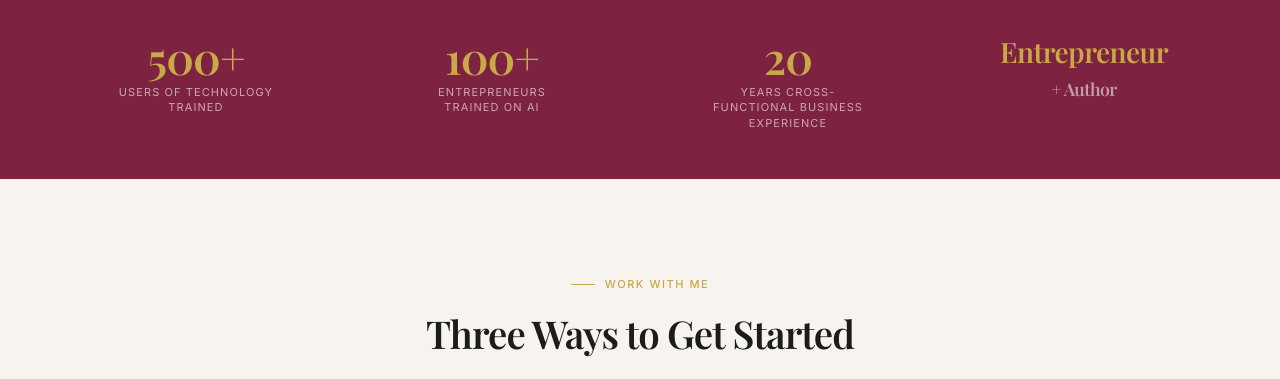
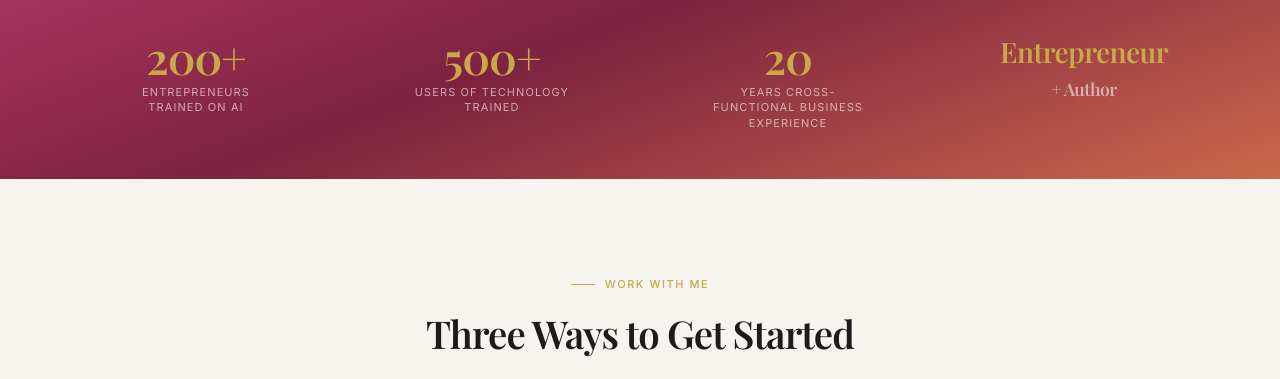
Before and after one commit to abazdikian/AI-Business-Services-Website, a website: page index.html in a window 1280 px wide. Shown: the part 877-1256 px from the top of the page. Drawn offline with nearby package versions, Linux system fonts and the light colour scheme; a web font is replaced by a local one.

Commit message:
Update homepage stats bar: 200+ entrepreneurs first, burgundy-coral gradient
Co-Authored-By: Claude Opus 4.6 (1M context) <noreply@anthropic.com>

```diff
--- a/index.html
+++ b/index.html
@@ -401,7 +401,7 @@
 
     /* ── STATS BAR ── */
     .stats-bar {
-      background: var(--burgundy);
+      background: linear-gradient(160deg, #a8355e 0%, #7D2240 40%, #c9684a 100%);
       display: grid;
       grid-template-columns: repeat(4, 1fr);
       padding: 3rem 4rem;
@@ -1711,12 +1711,12 @@
   <!-- ═══════════ STATS BAR ═══════════ -->
   <div class="stats-bar">
     <div class="stat-item">
+      <span class="stat-number">200+</span>
+      <span class="stat-label">Entrepreneurs Trained on AI</span>
+    </div>
+    <div class="stat-item">
       <span class="stat-number">500+</span>
       <span class="stat-label">Users of Technology Trained</span>
-    </div>
-    <div class="stat-item">
-      <span class="stat-number">100+</span>
-      <span class="stat-label">Entrepreneurs Trained on AI</span>
     </div>
     <div class="stat-item">
       <span class="stat-number">20</span>
```
